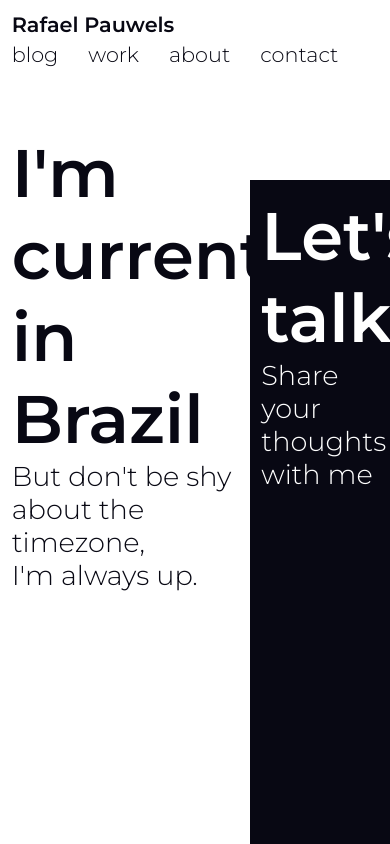
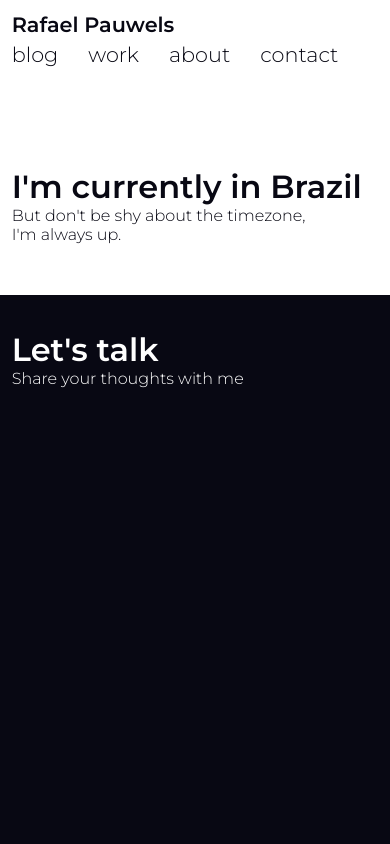
Before and after one commit to rafapauwels/pauwels-old-web, a React (Create React App) app: page /contact in a window 390 px wide. Built offline with nearby package versions, Linux system fonts and the light colour scheme; a web font is replaced by a local one.

Commit message:
Made contact page responsive
WIP: contact component

```diff
--- a/src/components/Contact/index.js
+++ b/src/components/Contact/index.js
@@ -8,8 +8,10 @@ let Contact = () => (
       <h2>But don't be shy about the timezone,<br/>I'm always up.</h2>
     </section>
     <section className="talk-to-me">
-      <h1>Let's talk</h1>
-      <h2>Share your thoughts with me</h2>
+      <div className="whole-form">
+        <h1>Let's talk</h1>
+        <h2>Share your thoughts with me</h2>
+      </div>
     </section>
   </div>
 )
--- a/src/components/Contact/index.scss
+++ b/src/components/Contact/index.scss
@@ -2,19 +2,14 @@ $primary-color: #080813;
 
 .contact-page {
   h1 {
-    font-size: 4.2rem;
-    margin: 0;
+    font-size: 5.2rem;
+    margin: 35px 0 0 0;
   }
 
   h2 {
     font-size: 1.7rem;
     font-weight: 300;
-    margin: 0;
-  }
-
-  .im-here {
-    width: 70%;
-    height: 75%;
+    margin: 0 0 0 0;
   }
 
   .talk-to-me {
@@ -22,10 +17,102 @@ $primary-color: #080813;
     right: 0;
     bottom: 0;
 
-    padding: 4% 3%;
     width: 30%;
-    height: 75%;
+    height: 85%;
     background: $primary-color;
     color: #FFF;
+
+    .whole-form {
+      margin: 0 4%;
+    }
+  }
+  .im-here {
+    position: fixed;
+    left: 10%;
+    bottom: 0;
+
+    width: 60%;
+    height: 85%;
+    color: $primary-color;
+  }
+
+}
+
+@media (max-width: 1440px) //Large laptop
+{
+  .contact-page {
+    h1 {
+      font-size: 4.2rem;
+    }
+
+    .im-here {
+      left: 5%;
+    }
   }
 }
+
+@media (max-width: 1024px) // laptop
+{
+  .contact-page {
+    h1 {
+      font-size: 3.2rem;
+    }
+
+    .im-here {
+      left: 5%;
+    }
+  }
+}
+
+@media (max-width: 768px) //Tablet
+{
+  .contact-page {
+    h1 {
+      font-size: 2.6rem;
+    }
+
+    h2 {
+      font-size: 1.2rem;
+    }
+
+    .im-here {
+      left: 0;
+    }
+
+    .talk-to-me {
+      width: 35%;
+    }
+  }
+}
+
+@media (max-width: 425px) // Mobile L
+{
+  .contact-page {
+    display: flex;
+    flex-flow: column;
+
+    h1 {
+      font-size: 2rem;
+    }
+
+    h2 {
+      font-size: 1rem;
+    }
+
+    .im-here {
+      position: relative;
+      color: $primary-color;
+      width: 100%;
+    }
+
+    .talk-to-me {
+      position: fixed;
+      background: $primary-color;
+      color: #FFF;
+      width: 100%;
+      height: 65%;
+      bottom: 0;
+    }
+
+  }
+}
```
